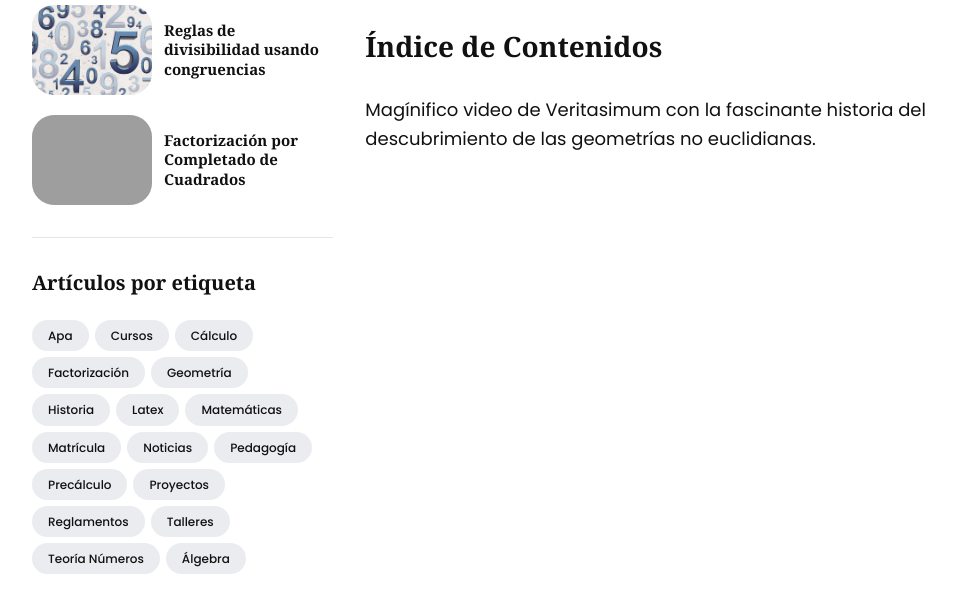
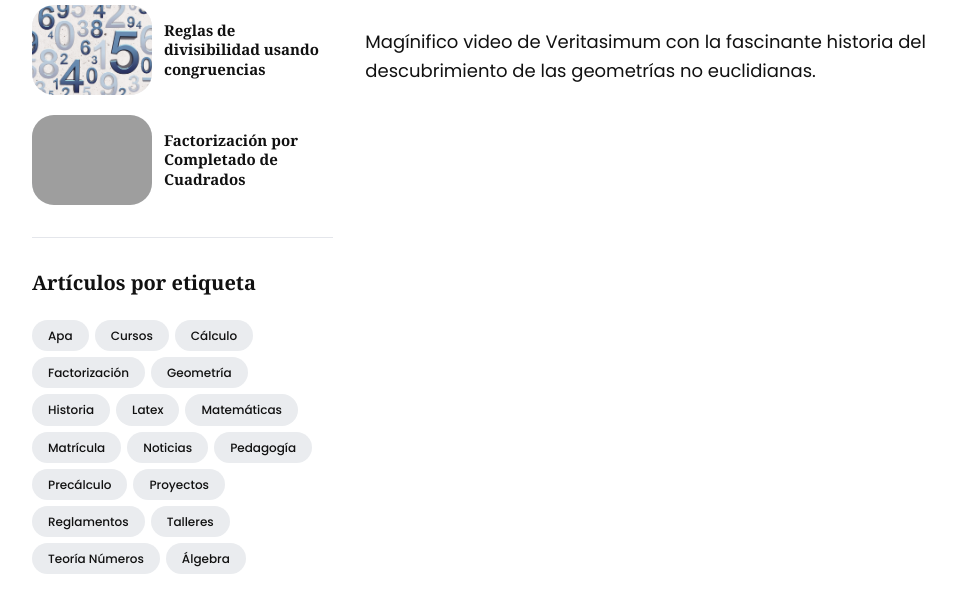
Before and after one commit to asoesem/asoesem.github.io, a Jekyll site: the page built from _posts/2025-03-02-geometrias-no-euclideas.md, in a window 1280 px wide and 900 px high, scrolled down 676 px, cut to the strip 233-846 px from the top of the window. Shown: the whole strip, without its empty margins (124-1080 px from the left). Built offline with Jekyll 4.4.1, drawn with Linux system fonts in a browser that asks for light colours; grey boxes are pictures that could not be loaded.

Commit message:
mend
Agrega soporte para tablas de contenido

```diff
--- a/_layouts/post.html
+++ b/_layouts/post.html
@@ -63,10 +63,12 @@
 
         {% endif %}
 
+        {% if page.toc %}
         <div id="table-of-contents">
           <h2 id=toc>Índice de Contenidos</h2>
           {% toc %}
         </div>
+        {% endif %}
 
         <div class="post__content">
           {{ content }}
```
Also changed, not shown: _posts/2025-04-25-como-escribir-un-doc-apa-en-latex.md (+1 -1 lines).
